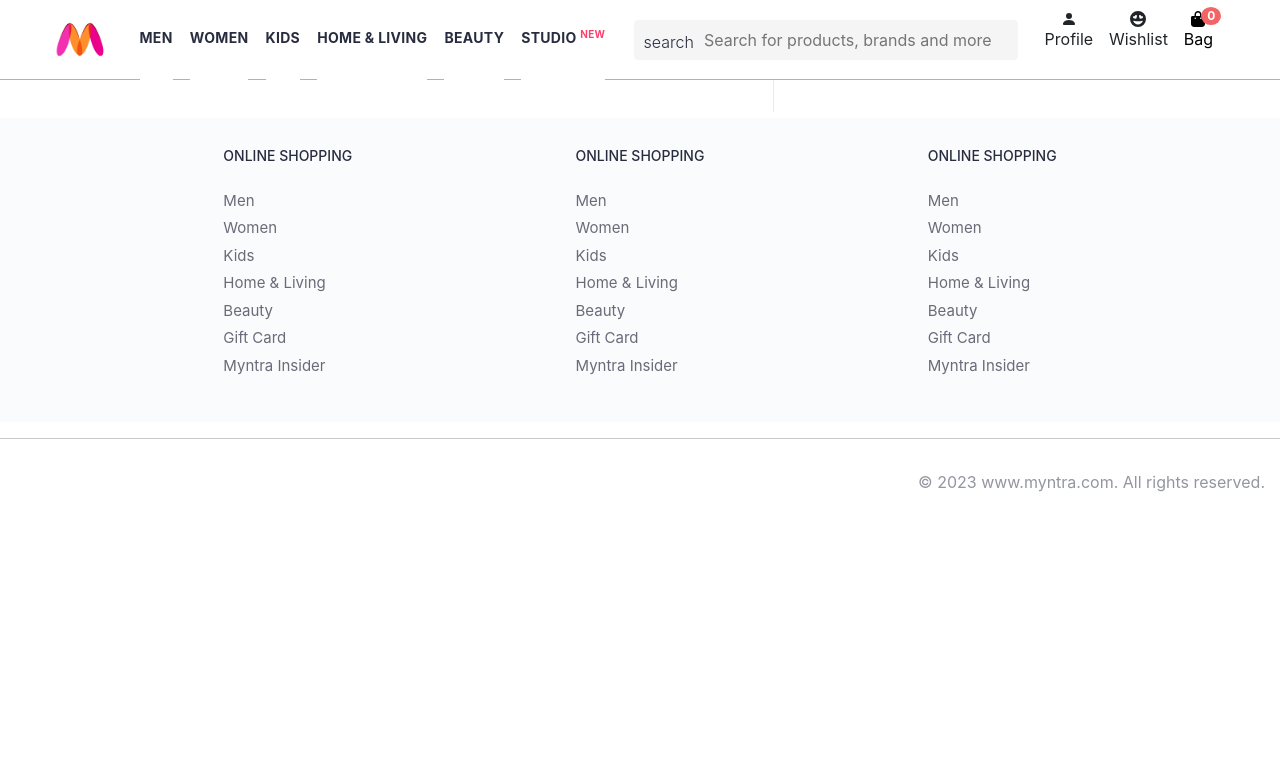
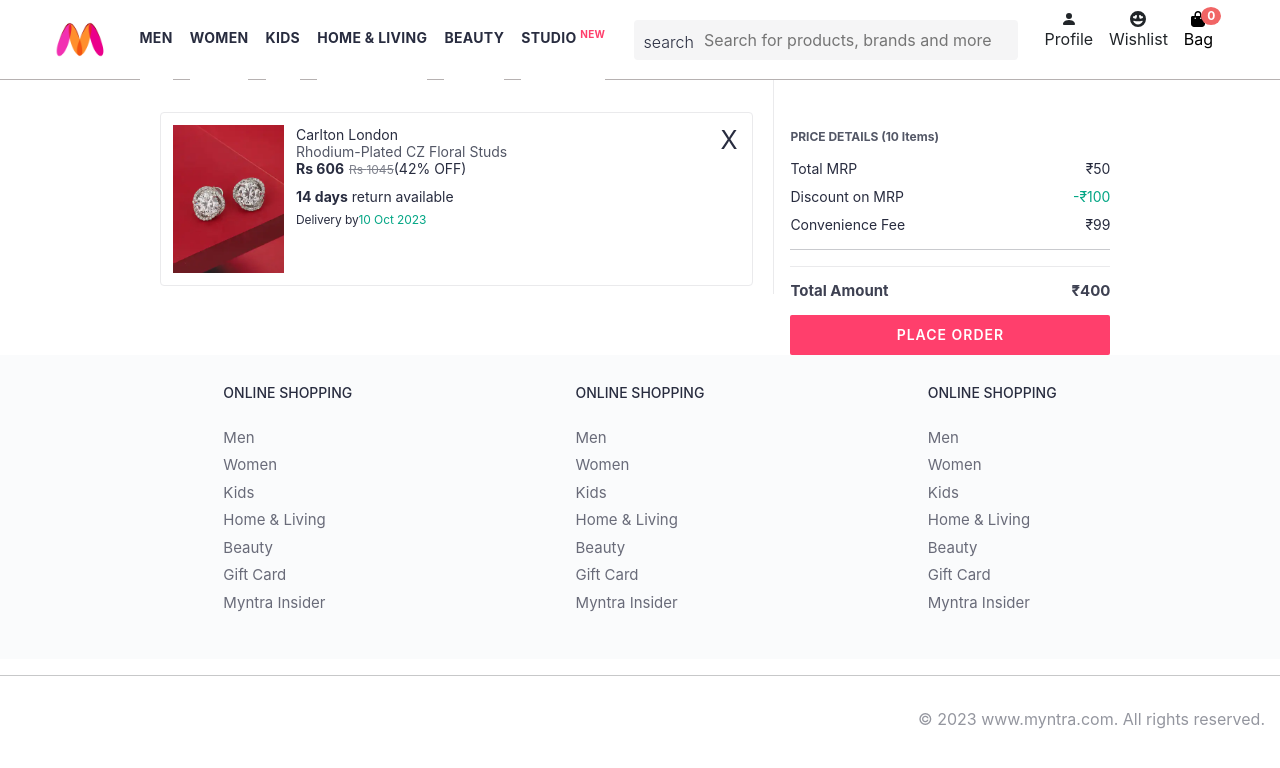
Before and after one commit to Syed-Muhammad-Hussnain-Raza/Myntra-Clone, a React (Vite) app in the folder 3-myntra-react-clone/: page /bag in a window 1280 px wide. Shown: the top 768 px of the page. Built offline with nearby package versions, Linux system fonts and the light colour scheme.

Commit message:
BagSummary and BagItem components are imported and An item object also created here so that it can be passed to BagItem

```diff
--- a/3-myntra-react-clone/src/routes/Bag.jsx
+++ b/3-myntra-react-clone/src/routes/Bag.jsx
@@ -1,9 +1,30 @@
+import BagItem from "../components/BagItem";
+import BagSummary from "../components/BagSummary";
+
 const Bag = () => {
+  const item = {
+    id: "001",
+    image: "images/1.jpg",
+    company: "Carlton London",
+    item_name: "Rhodium-Plated CZ Floral Studs",
+    original_price: 1045,
+    current_price: 606,
+    discount_percentage: 42,
+    return_period: 14,
+    delivery_date: "10 Oct 2023",
+    rating: {
+      stars: 4.5,
+      count: 1400,
+    },
+  };
+
   return (
     <main>
       <div className="bag-page">
-        <div className="bag-items-container"></div>
-        <div className="bag-summary"></div>
+        <div className="bag-items-container">
+          <BagItem item={item}/>
+        </div>
+        <BagSummary />
       </div>
     </main>
   );
```
